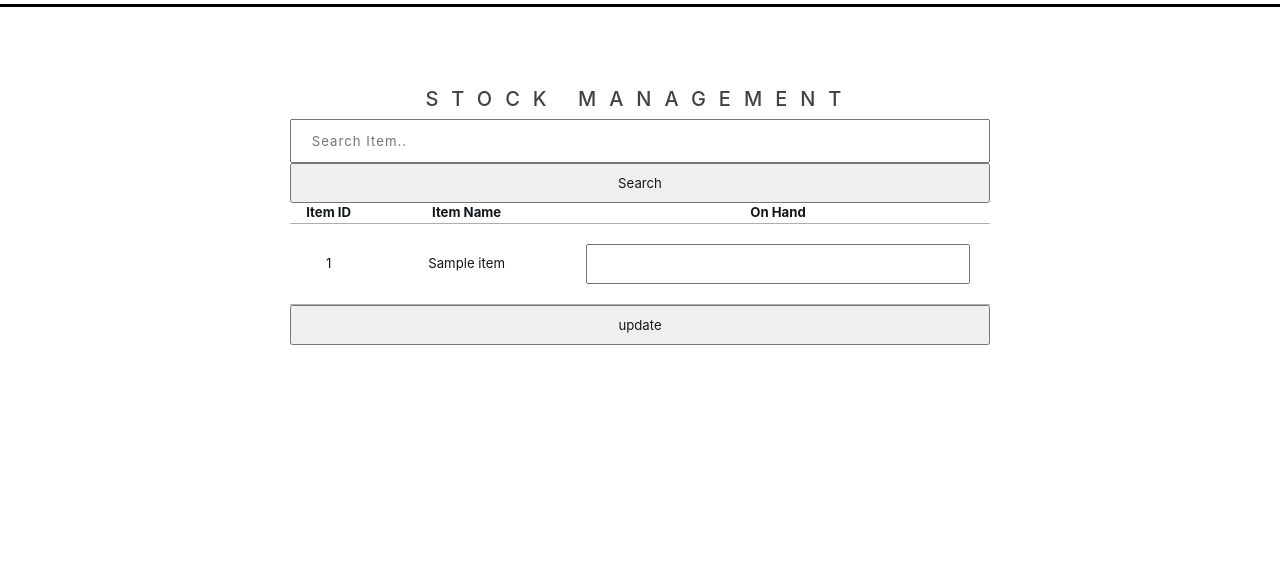
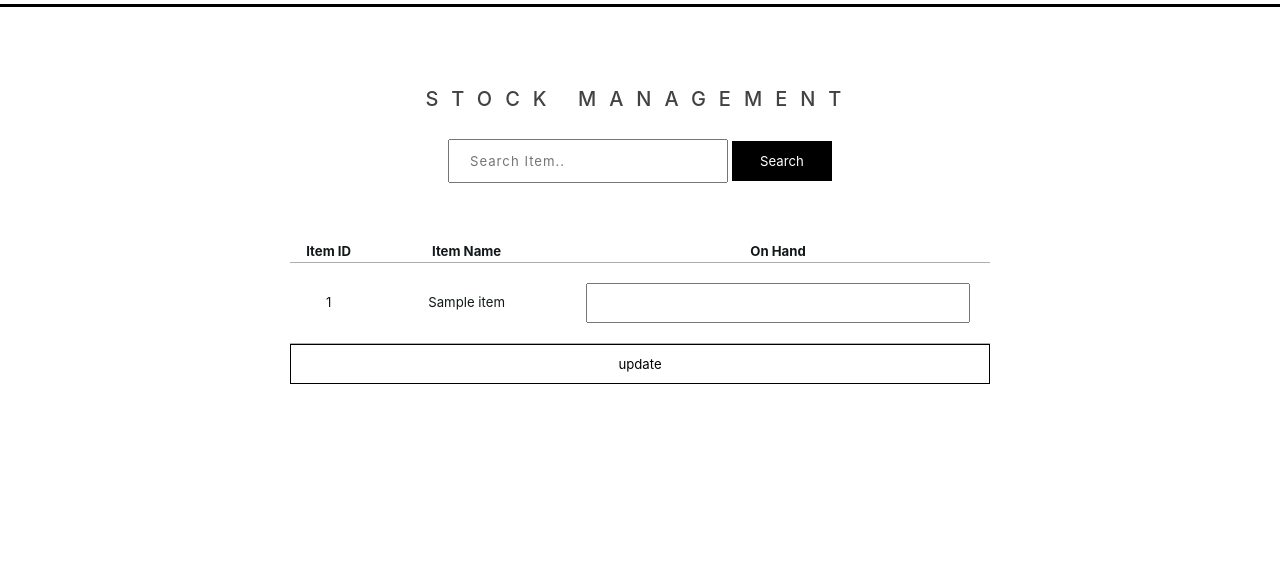
Before and after one commit to lucyholic/lucidkart, a PHP site: page /admin/stockmanagement.php in a window 1280 px wide. Shown: the part 105-688 px from the top of the page. Run offline with PHP 8.4, Linux system fonts and the light colour scheme; the visitor is signed in with stand-in values (Sample User, id 1); tables that the repository leaves empty or names only in its code hold one stand-in row (values such as "Sample post"); data that the repository does not hold is empty; some libraries are stand-ins or nearby versions.

Commit message:
Fixed stockmanagement styles

```diff
--- a/admin/itemmaintenance.php
+++ b/admin/itemmaintenance.php
@@ -111,7 +111,8 @@
 		";
 	}
 
-	echo '</table>';
+	echo '</table>
+	<br><br><br>';
 
 	require_once('../lib/footer.php');
 
--- a/admin/stockmanagement.php
+++ b/admin/stockmanagement.php
@@ -52,16 +52,18 @@
 ?>
 
 <h2>Stock Management</h2>
-
+<br>
 <?php
 	echo "<span style='color: red; font-weight: bold'>$message</span>";
 ?>
 
 <form name="searchform" action="<?php echo $_SERVER['PHP_SELF'] ?>" method="GET">
-	<input type="text" name="search" id="search" placeholder="Search Item..">
-	<input type="submit" value="Search">
+	<input class="searchInput" type="text" name="search" id="search" placeholder="Search Item.."">
+    <input class="searchButton submit" type="submit" value="Search">
+    <br><br>
 </form>
 
+<br><br>
 
 <form action="<?php echo $_SERVER['PHP_SELF'] ?>" method="POST">
 <table class="reflow">
@@ -81,15 +83,19 @@
 		$inputText = "<input type='hidden' name='$itemId' id='$itemId' value='".$row['itemId']."' />
 			<input type='number' name='$stockOnHand' id='$stockOnHand' value='".$row['onHand']."' />";
 
-		echo '<tr>
+		echo '
+		<tr>
 			<td>'.$row['itemId'].'</td>
 			<td>'.$row['itemName'].'</td>
-			<td>'.$inputText.'</td></tr>';
+			<td>'.$inputText.'</td>
+		</tr>';
 	}
 
 	echo '</table>
 		<input type="hidden" name="count" id="count" value="'.$count.'" />
-		<input type="submit" name="update" value="update" /><form><br />';
+		<input class="submit white" type="submit" name="update" value="update" /><form><br />
+
+		<br><br><br>';
 
 	require_once('../lib/footer.php');
 ?>
--- a/css/admin/adminSubpages.css
+++ b/css/admin/adminSubpages.css
@@ -80,7 +80,7 @@ input[type=text] {
 	width: 40%;
 }
 
-input[type=text].searchInput {
+input[type=text].searchInput, input[type=number].searchInput {
     /* display: inline-block;
     border: none;
     border-bottom: 2px solid black; */
```
Also changed, not shown: admin/ordermanagement.php (+6 -4 lines).
